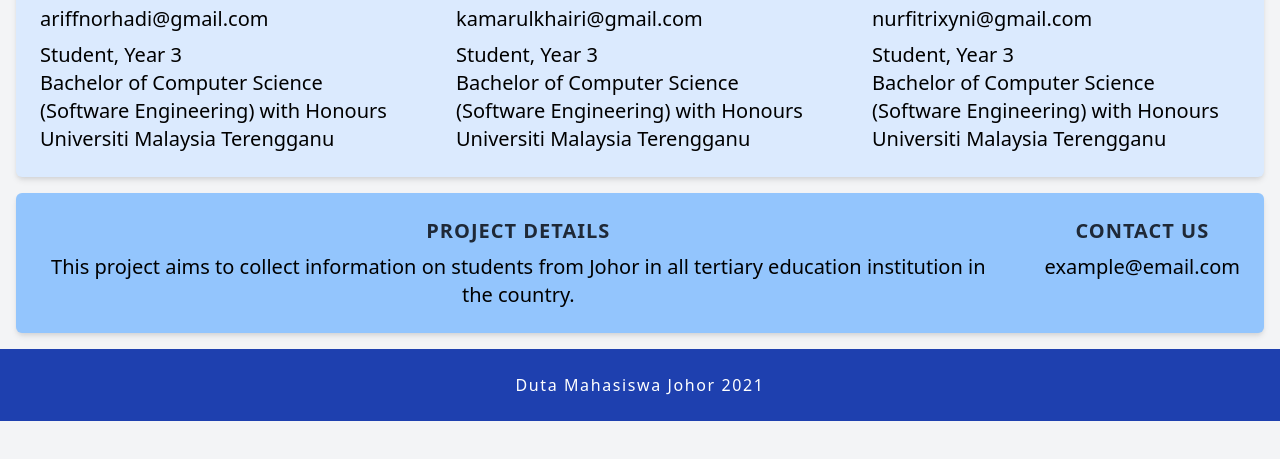
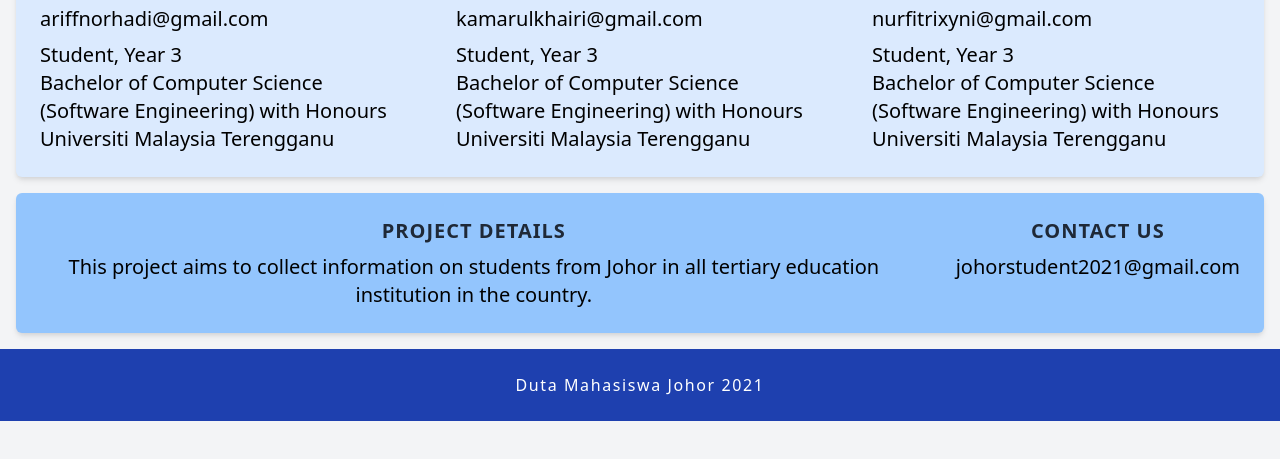
Before and after one commit to johorstudent/johorstudent.github.io, a plain HTML site: page index.html in a window 1280 px wide. Shown: the part 275-734 px from the top of the page. Drawn offline with nearby package versions, Linux system fonts and the light colour scheme.

Commit message:
insert temporary project's email
johorstudent2021@gmail.com

```diff
--- a/index.html
+++ b/index.html
@@ -57,7 +57,7 @@
         </div>
         <div class="p-6">
             <h1 class="text-xl text-center uppercase tracking-wider font-black text-gray-800 mb-2">Contact Us</h1>
-            <p class="text-center">example@email.com</p>
+            <p class="text-center">johorstudent2021@gmail.com</p>
         </div>
     </div>
 
```
